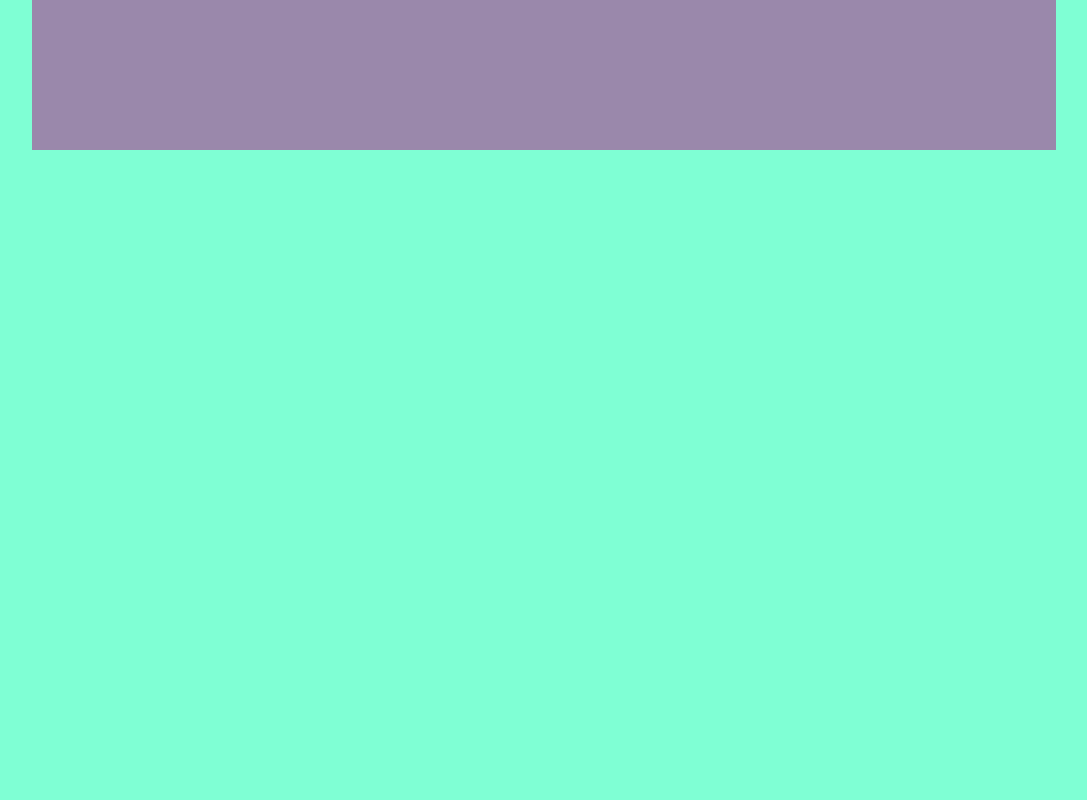
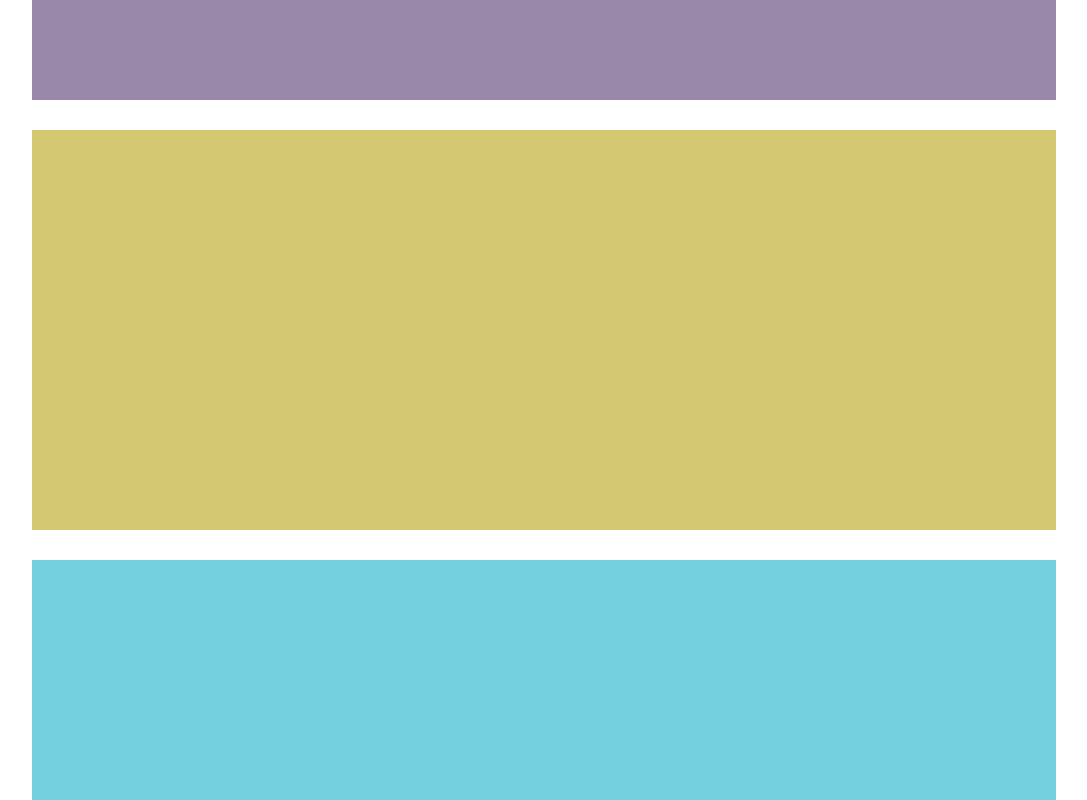
Before and after one commit to merlino79/htmlcss-struttura-wp, a plain HTML site: page index.html in a window 1280 px wide. Shown: the top 800 px of the page, without its empty margins (96-1183 px from the left). Drawn offline with Linux system fonts and the light colour scheme.

Commit message:
inizio aside sx

```diff
--- a/css/style.css
+++ b/css/style.css
@@ -9,13 +9,26 @@
 }
 
 body{
-  background-color: aquamarine;
+
   width: 80%;
   margin: auto;
 }
 
 header{
   background-color: #9a88ab;
-  height: 150px;
+  height: 100px;
 
 }
+
+main, .photo {
+  margin-top: 30px;
+  height: 400px;
+  background-color: #d4c972;
+}
+
+.box{
+  margin-top: 30px;
+  width: 100%;
+  height: 400px;
+  background-color: #75d0de;
+}
--- a/index.html
+++ b/index.html
@@ -1,5 +1,6 @@
 <!DOCTYPE html>
 <html lang="en">
+
 <head>
   <meta charset="UTF-8">
   <meta http-equiv="X-UA-Compatible" content="IE=edge">
@@ -7,6 +8,7 @@
   <link rel="stylesheet" href="css/style.css">
   <title>Document</title>
 </head>
+
 <body>
 
   <!-- header -->
@@ -28,7 +30,7 @@
 
     </section>
 
-    <div class="conteinbox">
+    <div class="box">
 
       <aside class="sx">
 
@@ -55,10 +57,10 @@
 
 
 
-    </main>
+  </main>
 
 
-    </div>
+  </div>
 
 
 
@@ -68,4 +70,5 @@
   </footer>
 
 </body>
+
 </html>
```
